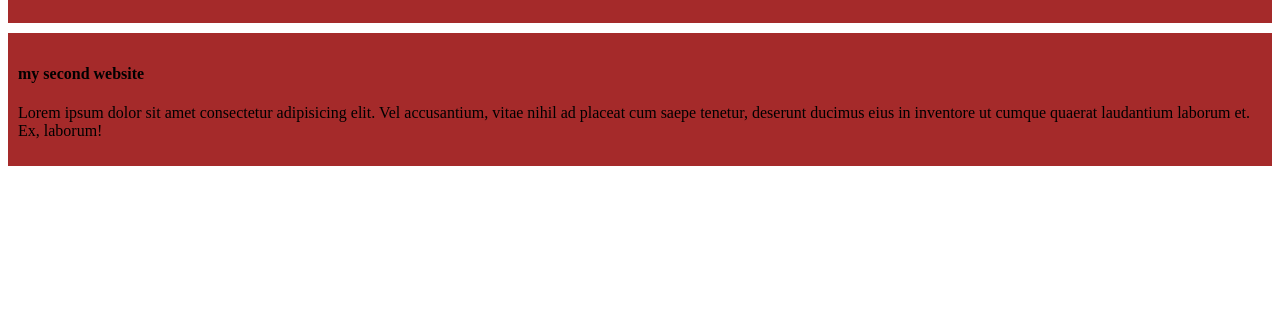
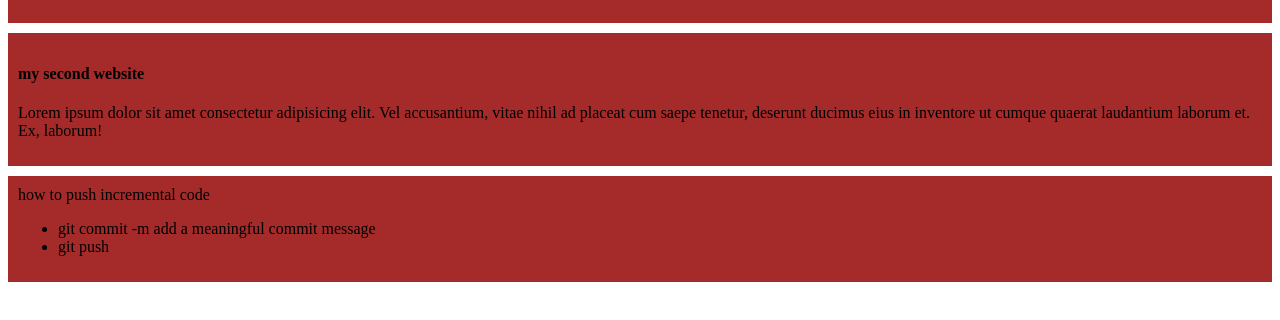
Before and after one commit to marufhossain123/my-second-github-repo, a plain HTML site: page index.html in a window 1280 px wide. Shown: the part 118-438 px from the top of the page. Drawn offline with Linux system fonts and the light colour scheme.

Commit message:
added a list to push code

```diff
--- a/index.html
+++ b/index.html
@@ -15,5 +15,11 @@
         <h4>my second website</h4>
         <p>Lorem ipsum dolor sit amet consectetur adipisicing elit. Vel accusantium, vitae nihil ad placeat cum saepe tenetur, deserunt ducimus eius in inventore ut cumque quaerat laudantium laborum et. Ex, laborum!</p>
     </div>
+    <div>how to push incremental code
+    <ul>
+        <li>git commit -m add a meaningful commit message</li>
+        <li>git push</li>
+        </div>
+    </ul>
 </body>
 </html>
```
